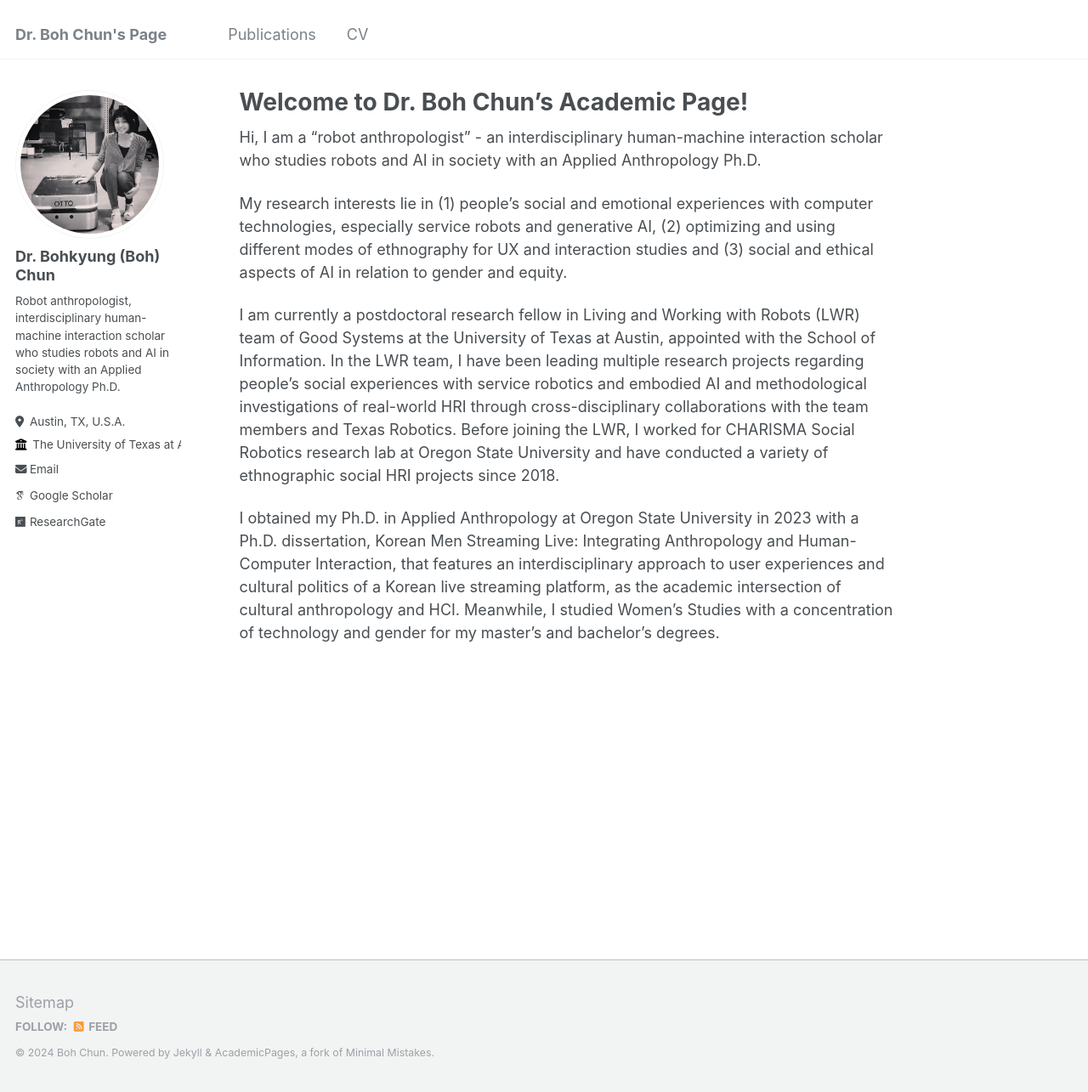
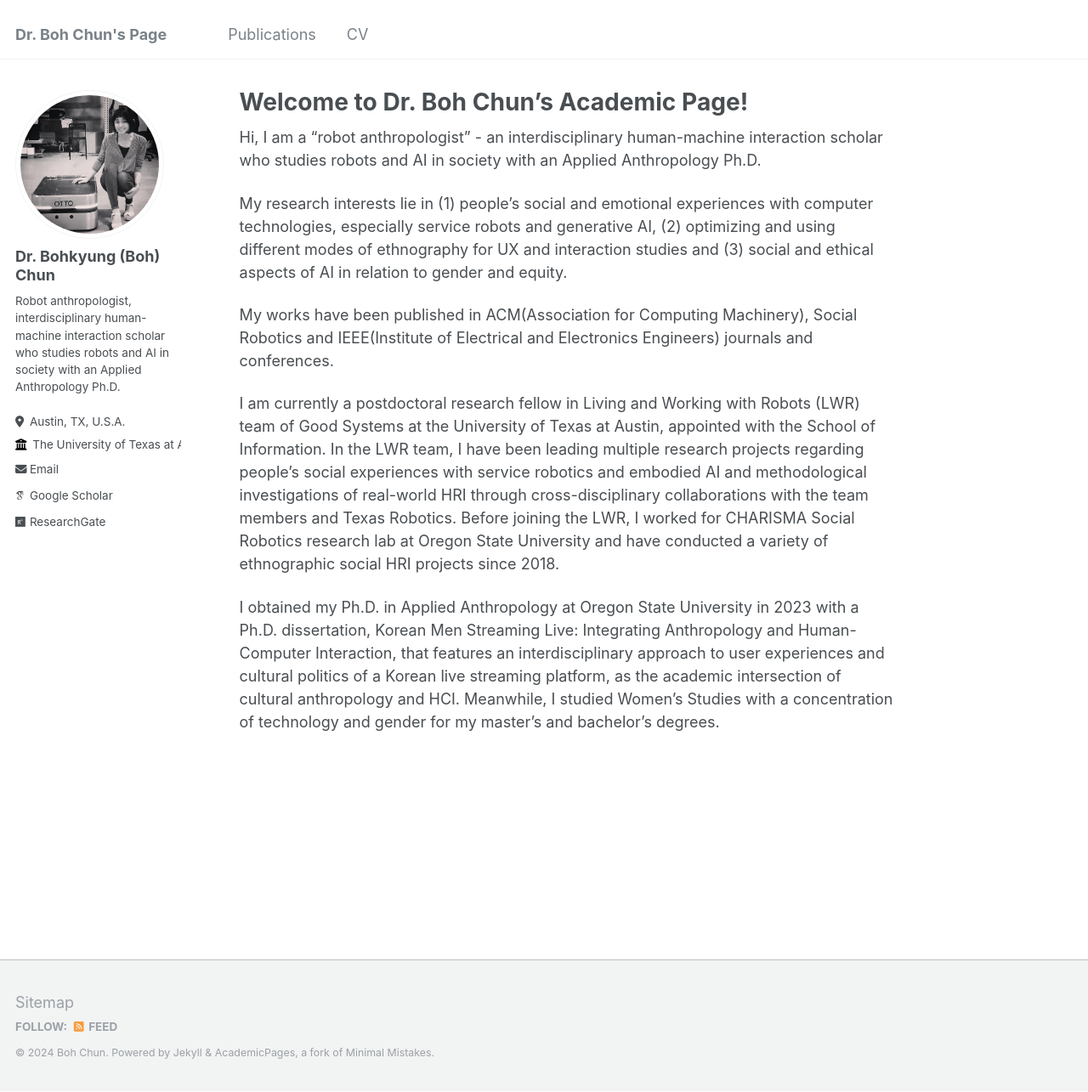
Before and after one commit to bohchun/bohchun.github.io, a Jekyll site: the page built from _pages/about.md, in a window 1280 px wide and 1285 px high. Shown: the whole window at 85% size. Built offline with Jekyll 4.4.1, drawn with Linux system fonts in a browser that asks for light colours; some web fonts are replaced.

Commit message:
Update about.md

```diff
--- a/_pages/about.md
+++ b/_pages/about.md
@@ -11,6 +11,8 @@ Hi, I am a “robot anthropologist” - an interdisciplinary human-machine inter
 
 My research interests lie in (1) people’s social and emotional experiences with computer technologies, especially service robots and generative AI, (2) optimizing and using different modes of ethnography for UX and interaction studies and (3) social and ethical aspects of AI in relation to gender and equity.
 
+My works have been published in ACM(Association for Computing Machinery), Social Robotics and IEEE(Institute of Electrical and Electronics Engineers) journals and conferences.
+
 I am currently a postdoctoral research fellow in Living and Working with Robots (LWR) team of Good Systems at the University of Texas at Austin, appointed with the School of Information. In the LWR team, I have been leading multiple research projects regarding people’s social experiences with service robotics and embodied AI and methodological investigations of real-world HRI through cross-disciplinary collaborations with the team members and Texas Robotics. Before joining the LWR, I worked for CHARISMA Social Robotics research lab at Oregon State University and have conducted a variety of ethnographic social HRI projects since 2018.
 
 I obtained my Ph.D. in Applied Anthropology at Oregon State University in 2023 with a Ph.D. dissertation, Korean Men Streaming Live: Integrating Anthropology and Human-Computer Interaction, that features an interdisciplinary approach to user experiences and cultural politics of a Korean live streaming platform, as the academic intersection of cultural anthropology and HCI. Meanwhile, I studied Women’s Studies with a concentration of technology and gender for my master’s and bachelor’s degrees.
```
